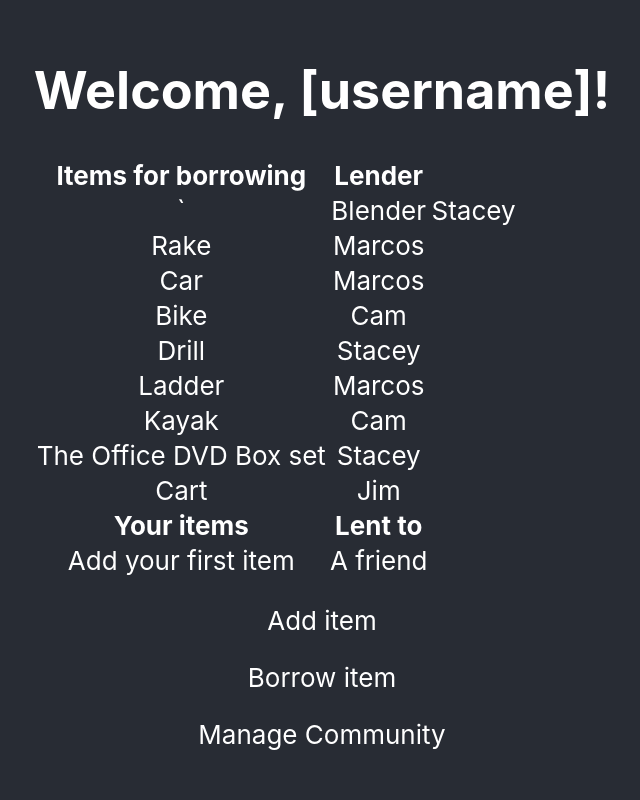
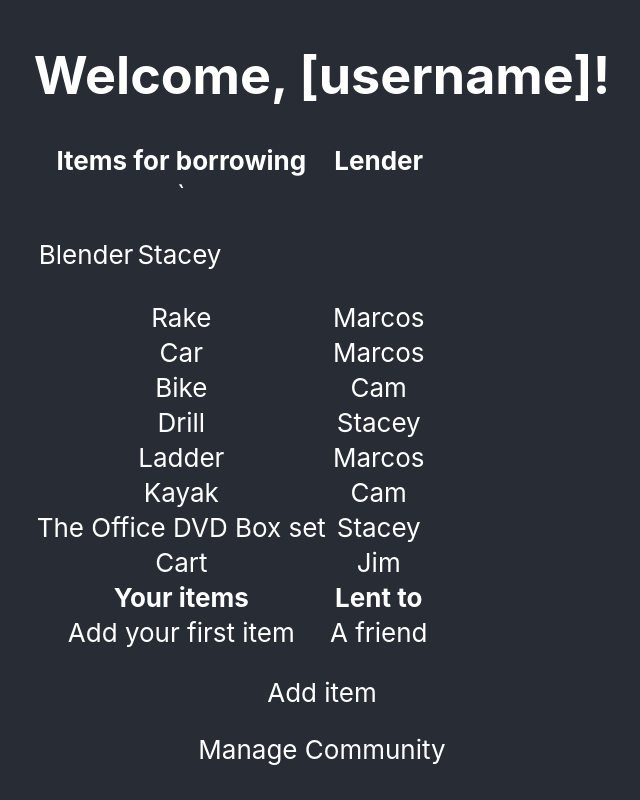
Before and after one commit to aqw1772/Localized, a React (Create React App) app in the folder yourshare/: page / in a window 1280 px wide. Both pictures are taken after typing "Sample", "Sample", "Sample" into the empty fields and a click on the button "Join". Shown: the whole page, without its empty margins (318-958 px from the left). Built offline with nearby package versions, Linux system fonts and the light colour scheme.

Commit message:
spacing out Blender Stacey(not done)

```diff
--- a/yourshare/src/pages/BrowsePage.tsx
+++ b/yourshare/src/pages/BrowsePage.tsx
@@ -17,8 +17,9 @@ export class BrowsePage extends React.Component<BrowseScreenProps> {
             <th>Lender</th>
           </tr>
             <tr>`
-              <td>Blender</td>
-              <td>Stacey</td>
+                <p onClick={(e) => this.props.changePage(pages.BorrowItemPage)}>
+                    <td>Blender          </td> <td>Stacey</td>
+                </p>
             </tr>
             <tr>
               <td>Rake</td>
@@ -65,9 +66,9 @@ export class BrowsePage extends React.Component<BrowseScreenProps> {
         <p onClick={(e) => this.props.changePage(pages.AddItemPage)}>
           Add item
         </p>
-        <p onClick={(e) => this.props.changePage(pages.BorrowItemPage)}>
-          Borrow item
-        </p>
+        {/* <p onClick={(e) => this.props.changePage(pages.BorrowItemPage)}>
+
+        </p> */}
         <p onClick={(e) => this.props.changePage(pages.CommunityPage)}>
           Manage Community
         </p>
```
